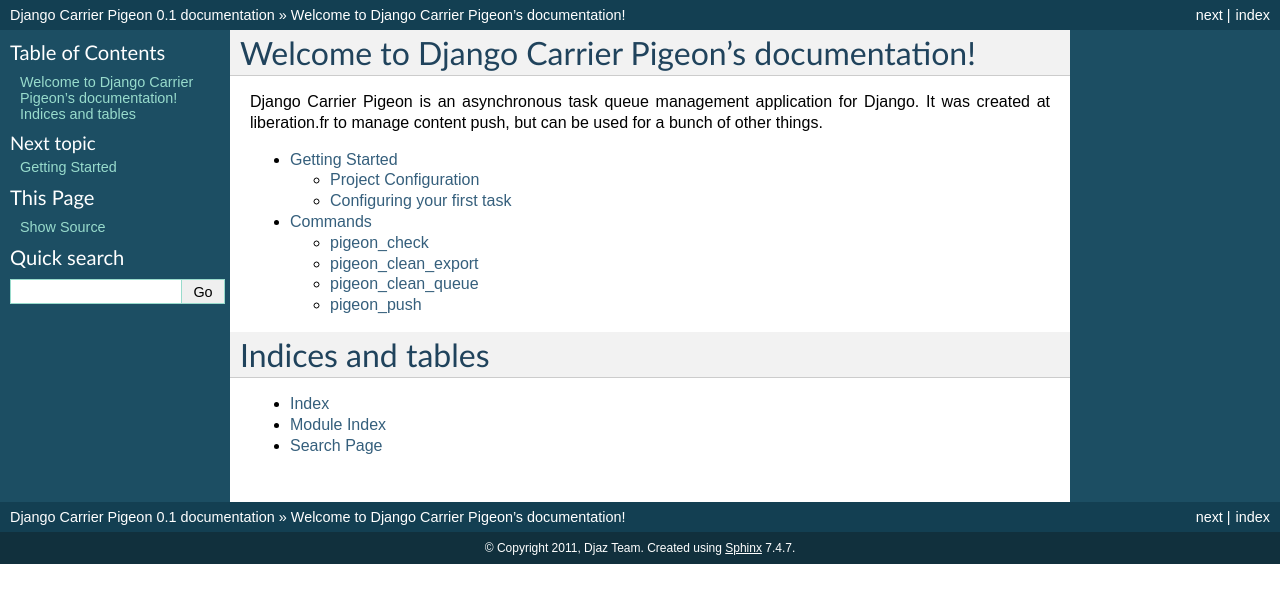
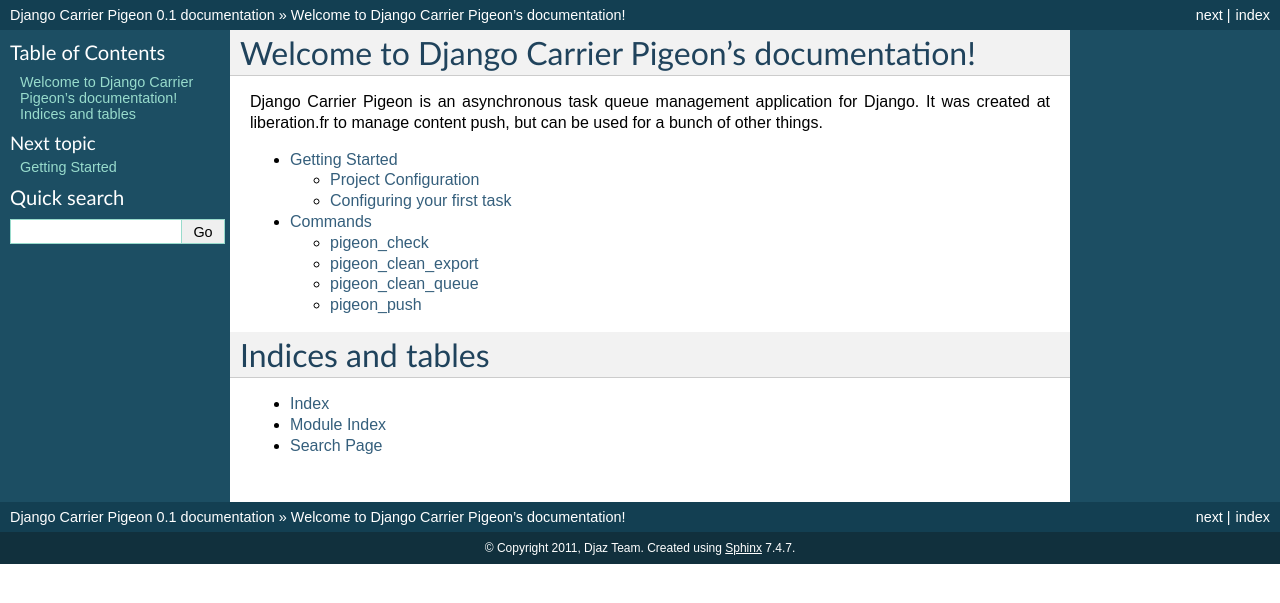
Before and after one commit to liberation/django-carrier-pigeon, a Sphinx documentation site: the page built from docs/source/index.rst, in a window 1280 px wide. Shown: the top 603 px of the page. Built offline with Sphinx 7.4.7, drawn with Linux system fonts in a browser that asks for light colours.

Commit message:
commented static in configuration

```diff
--- a/docs/source/conf.py
+++ b/docs/source/conf.py
@@ -129,7 +129,7 @@
 # Add any paths that contain custom static files (such as style sheets) here,
 # relative to this directory. They are copied after the builtin static files,
 # so a file named "default.css" will overwrite the builtin "default.css".
-html_static_path = ['_static']
+#html_static_path = ['_static']
 
 # If not '', a 'Last updated on:' timestamp is inserted at every page bottom,
 # using the given strftime format.
@@ -156,7 +156,7 @@
 #html_split_index = False
 
 # If true, links to the reST sources are added to the pages.
-#html_show_sourcelink = True
+html_show_sourcelink = False
 
 # If true, "Created using Sphinx" is shown in the HTML footer. Default is True.
 #html_show_sphinx = True
```
